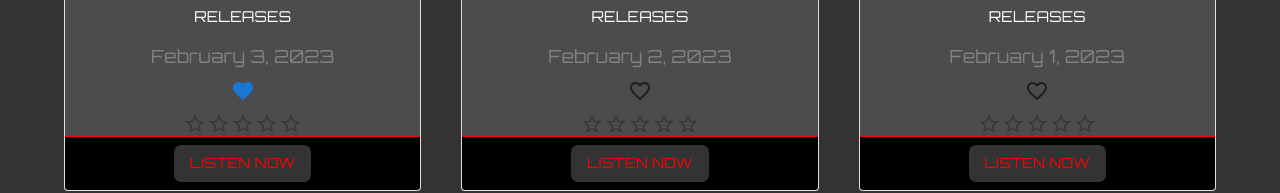
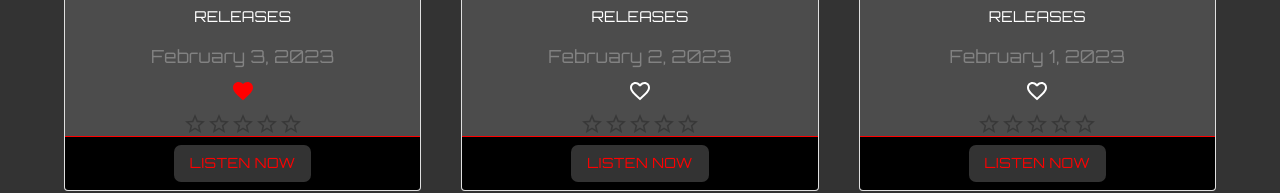
Before and after one commit to Ivanitsky-Oleksii/FP-CW, a React (Create React App) app: page / in a window 1280 px wide. Both pictures are taken after a click on the element 242 px from the left and 894 px from the top of the page. Shown: the part 803-996 px from the top of the page. Built offline with nearby package versions, Linux system fonts and the light colour scheme.

Commit message:
fix color for rating and like

```diff
--- a/src/components/ProductList/ProductListItem.scss
+++ b/src/components/ProductList/ProductListItem.scss
@@ -56,13 +56,3 @@ border-radius: 7px ;
         height: auto;
     }
 }
-.css-12wnr2w-MuiButtonBase-root-MuiCheckbox-root{
-color:white
-}
-.css-12wnr2w-MuiButtonBase-root-MuiCheckbox-root.Mui-checked{
-    color: red;
-}
-.css-iljtu2-MuiRating-root {
-    color: white;
-    padding: 15px;
-}
--- a/src/components/ProductList/ProductListItem.tsx
+++ b/src/components/ProductList/ProductListItem.tsx
@@ -27,9 +27,16 @@ return (
             <div className="product-title">{title}</div>
             <div className="product-desc">{description}</div>
             <div className="product-data"> {data}</div>
-            <div className="product-checkbox"><Checkbox  icon={<FavoriteBorder />} checkedIcon={<Favorite />}/></div>
+            <div className="product-checkbox"><Checkbox  icon={<FavoriteBorder sx={{
+            color:"white"
+            }} />} checkedIcon={<Favorite sx={{
+                color:"red"
+                }} />}/></div>
             <Stack spacing={1}>
-            <Rating name="half-rating" defaultValue={0} precision={1} />
+            <Rating name="half-rating" defaultValue={0} precision={1}
+            sx={{
+            color:"white"
+            }} />
             </Stack>
         </CardContent>
         <CardActions className="btn-gtn">
--- a/src/index.scss
+++ b/src/index.scss
@@ -5,6 +5,3 @@
     background-color: transparent;
     box-shadow: none;
 }
-.carousel-container{
-
-}
```
